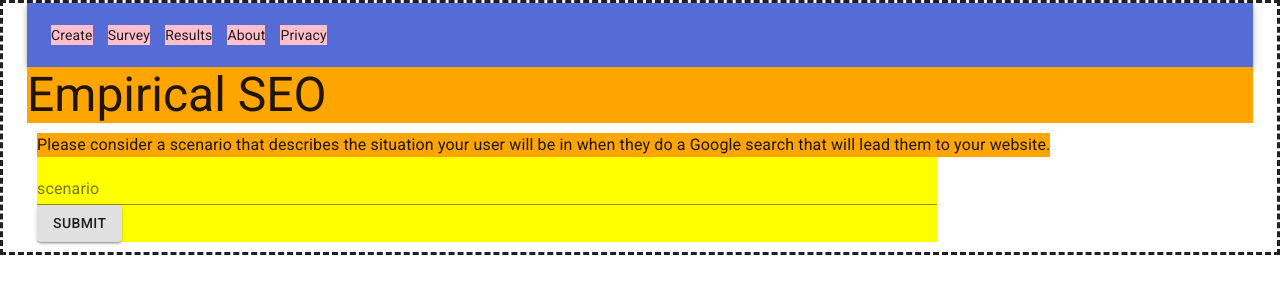
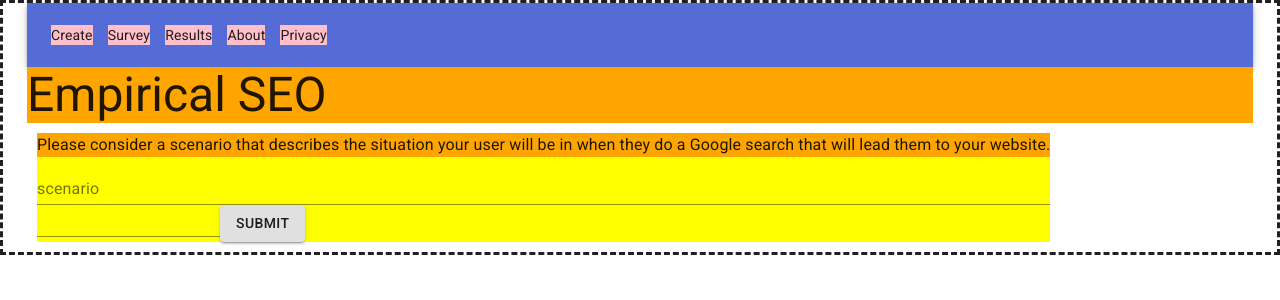
Before and after one commit to noconsulate/empirical-seo, a Next.js app: page /create in a window 1280 px wide. Shown: the top 300 px of the page. Built offline with nearby package versions, Linux system fonts and the light colour scheme.

Commit message:
textfield losing focus, going to rewrite

```diff
--- a/pages/create.js
+++ b/pages/create.js
@@ -1,39 +1,46 @@
 import React from 'react'
 import { makeStyles } from '@material-ui/core/styles'
 import {
-  Typography, Button, Grid, FormControl
+  Typography, Button, Grid, FormControl, TextField
 } from '@material-ui/core'
 import { Formik, Form, ErrorMessage } from 'formik';
-import { TextField } from 'formik-material-ui';
 
 import { db } from '../config/firebase'
 
 import Layout from '../components/Layout'
-import ScenarioForm from '../components/ScenarioForm'
 
 const useStyles = makeStyles(theme => ({
   extra: {
     backgroundColor: 'red',
   },
   form: {
-    backgroundColor: 'purple',
+    backgroundColor: 'yellow',
+  },
+  description: {
+    backgroundColor: 'orange',
   },
 }))
 
 const Create = props => {
   const [id, setId] = React.useState('')
   const [pageControl, setPageControl] = React.useState(0)
+  const [scenarioText, setScenarioText] = React.useState('')
+  const [test, setTest] = React.useState('')
 
   const classes = useStyles()
 
-  const MyScenarioForm = () => (
-    <Formik
-      initialValues={{ scenario: '' }}
-      onSubmit={(values, { setSubmitting }) => {
-        console.log(values)
+  const handleChangeScenario = event => {
+    console.log('keypress')
 
+    setScenarioText(event.target.value)
+    const { target } = event;
+
+  }
+
+  const handleSubmitScenario = event => {
+    event.preventDefault()
     db.collection('scenarios').add({
-          scenario: values.scenario,
+      scenario: scenarioText,
     })
       .then(docRef => {
         console.log('scenario written to: ', docRef.id)
@@ -44,58 +51,43 @@
         console.error('error adding document: ', error.message)
 
       })
+  }
 
-        setSubmitting(false)
-      }}
-    >
-      {({ isSubmitting }) => (
-        <Grid container direction='column' className={classes.form}>
-          <Form>
-            <Grid item>
+  const handleTest = event => {
+    setTest(event.target.value)
+  }
+
+  const Scenarioform = props => {
+    return (
+      <div>
+        <div className={classes.description}>
+          <Typography variant='body1'>
+            Please consider a scenario that describes the situation your user will be in when they do a Google search that will lead them to your website.
+          </Typography>
+        </div>
+        <form autoComplete='off' className={classes.form} onSubmit={handleSubmitScenario}>
           <TextField
-                name='scenario'
-                placeholder='scenario here'
-                autoComplete='off'
+            label="scenario"
+            multiline
             fullWidth
+            rowsMax='2'
+            value={scenarioText}
+            onChange={handleChangeScenario}
           />
-
-            </Grid>
-
-            <Grid item>
-              <Button
-                type="submit"
-                variant="contained"
-                color="primary"
-                disabled={isSubmitting}
-              >
+          <TextField value={test} onChange={handleTest} />
+          <Button type='submit' variant='contained'>
             Submit
           </Button>
-            </Grid>
-
-          </Form>
-        </Grid>
-      )}
-    </Formik>
-  );
-
-  // const ScenarioForm = () => {
-  //   return (
-  //     <div className={classes.extra}>
-  //       <Typography variant='body1'>
-  //         Please consider a scenario that describes the situation your user will be in when they do a Google search that will lead them to your website.
-  //     </Typography>
-  //     {MyScenarioForm()}
-  //     </div>
-  //   )
-  // }
-
+        </form>
+      </div>
+    )
+  }
   const LoginForm = () => {
     return (
       <div className={classes.extra}>
         <Typography variant='body1'>
           In order for us to secure your results so that only you can see them, you need to make an account with us. Don't worry, we won't ever email you unless you opt in and we won't share your information with anyone!
         </Typography>
-        <div id='firebaseui'></div>
       </div>
     )
   }
@@ -104,7 +96,7 @@
     <>
       {
         {
-          0: <ScenarioForm />,
+          0: <Scenarioform />,
           1: <LoginForm />
         }[pageControl]
       }
```
Lines whose indentation alone changed are shown as unchanged.
